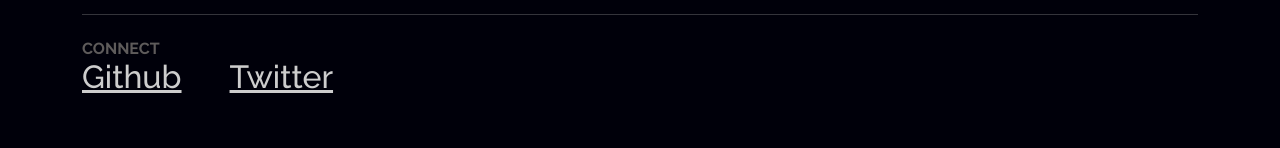
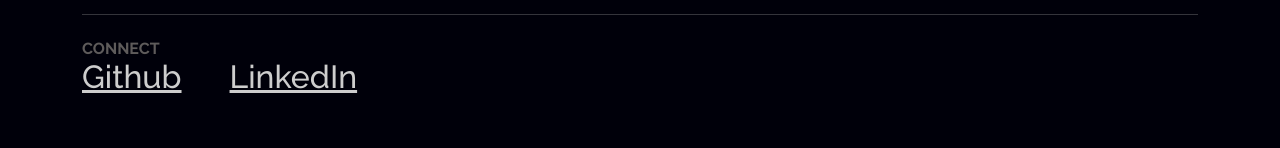
Before and after one commit to Oluwatoyinah/olatunbosun-portfolio, a React (Create React App) app: page / in a window 1280 px wide. Shown: the part 4240-4388 px from the top of the page. Built offline with nearby package versions, Linux system fonts and the light colour scheme; a web font is replaced by a local one; what splitting would draw is missing.

Commit message:
new contact section padding

```diff
--- a/src/components/Contact/Contact.jsx
+++ b/src/components/Contact/Contact.jsx
@@ -13,7 +13,7 @@
             <img src={Star} className="star" alt="" />
           </div>
         </div>
-        <div className='mt-5'>
+        <div className='mt-md-5'>
           <div className='mb-3'>
             <h6 className="fw-bold mb-0">EMAIL</h6>
             <h2><a href="mailto:holarthunbhosun@gmail.com">holarthunbhosun@gmail.com</a></h2>
@@ -23,7 +23,7 @@
             <h6 className="fw-bold mb-0">CONNECT</h6>
             <div className="d-flex gap-5 mb-5">
               <h2><a href="https://github.com/horlathunbhosun">Github</a></h2>
-              <h2><a href="https://github.com/horlathunbhosun">Twitter</a></h2>
+              <h2><a href="https://www.linkedin.com/in/olulode-olatunbosun/">LinkedIn</a></h2>
             </div>
           </div>
         </div>
```
